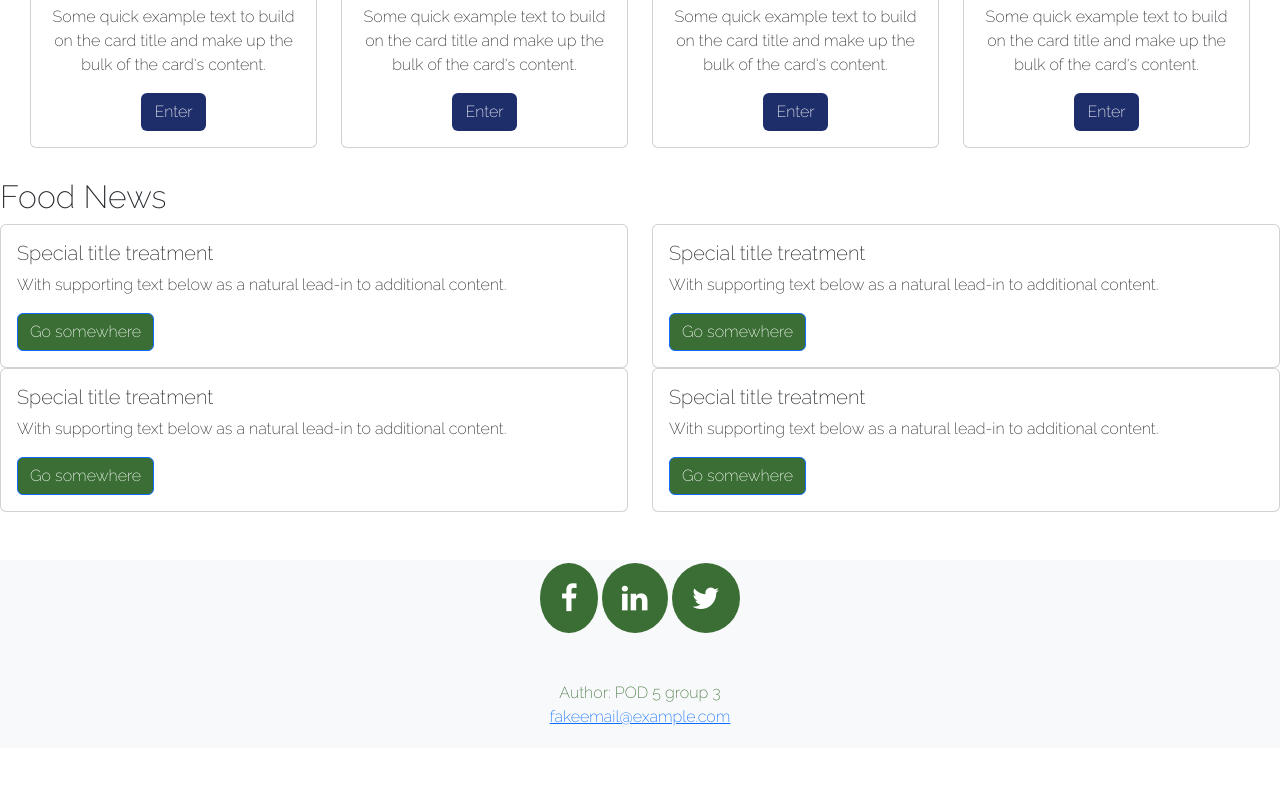
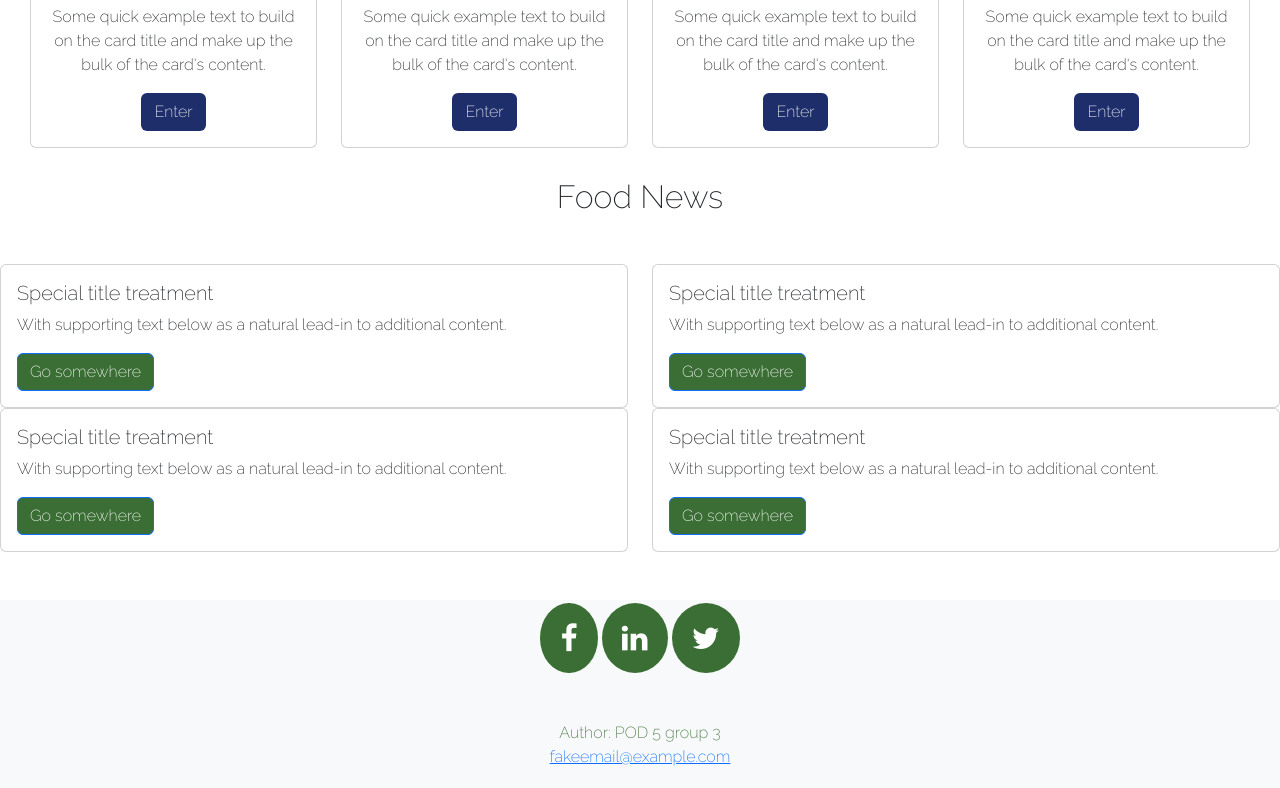
Before and after one commit to MoskaDowlatzay/Project1, a plain HTML site: page index.html in a window 1280 px wide. Shown: the part 807-1595 px from the top of the page. Before the commit the page ends 1555 px from the top, so only its background shows below. Drawn offline with nearby package versions, Linux system fonts and the light colour scheme.

Commit message:
added changes to id's in html and borders and styling alterations

```diff
--- a/index.html
+++ b/index.html
@@ -114,7 +114,7 @@
 
 <!-- Recipe cards-->
 
-<div class="articleCards mt-5" id="my">
+<div class="articleCards mt-5" id="recipe-cards">
     <h2 class="sectionHeading">Recipes</h2>
 
     <div class="row showsNear mt-5">
@@ -226,10 +226,10 @@ color: white;
 </div>
 <!--end of card 4-->
 
-<h2>Food News</h2>
+<h2 class="sectionHeading">Food News</h2>
 <!-- Article cards -->
 
-<div class="articles row">
+<div class="articles row mt-5" id="food-news">
   <div class="col-sm-6">
     <div class="card">
       <div class="card-body">
@@ -270,6 +270,7 @@ color: white;
     </div>
   </div>
 </div>
+</div>
 
 <!--footer-->
 <footer class="mt-5">
```
